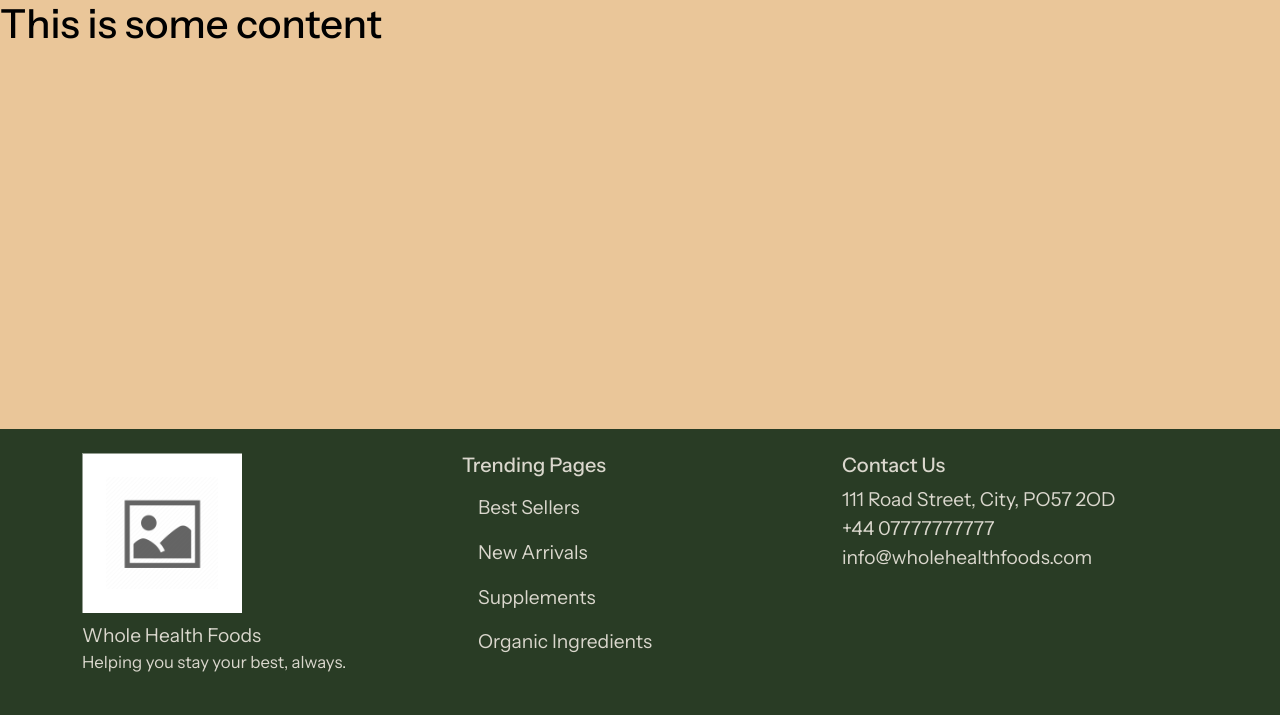
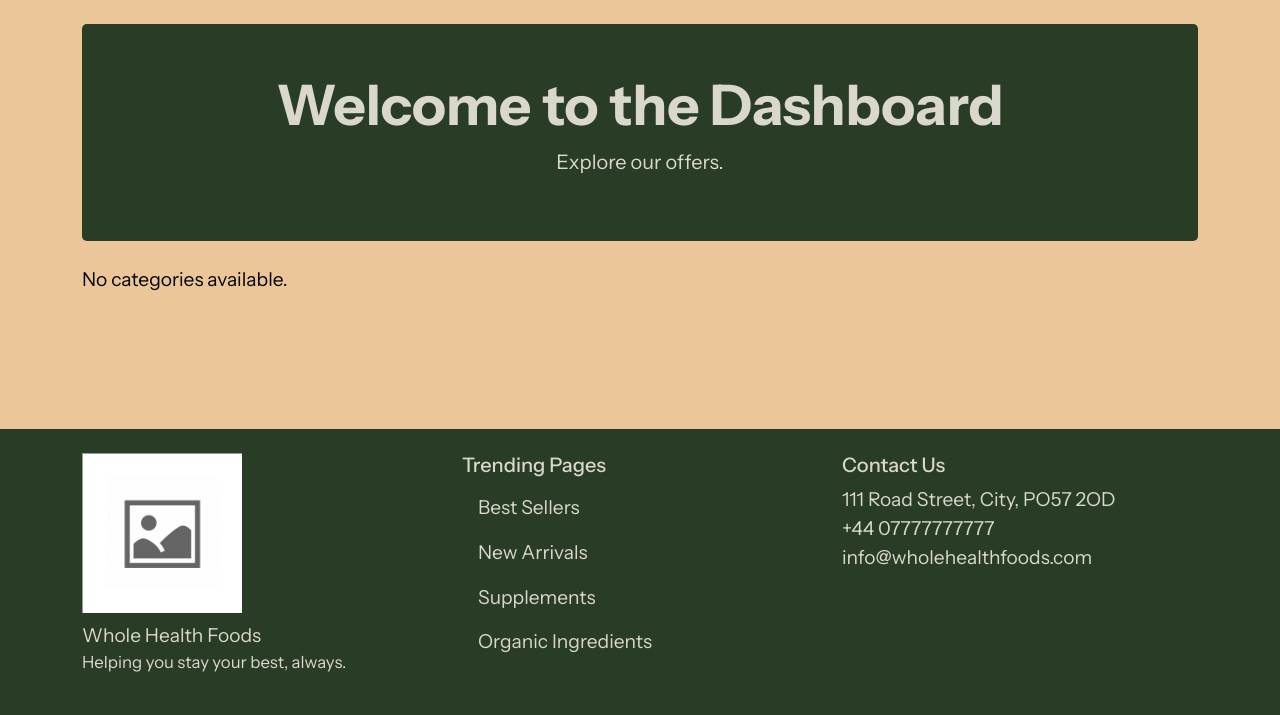
Before and after one commit to U53RNAM3-0109/HealthFoodWebServ, a Python web app: template app/templates/index.html in a window 1280 px wide. Shown: the part 85-800 px from the top of the page. Run offline with Jinja, Linux system fonts and the light colour scheme; the template is opened without the code that fills it, so the values that code supplies are empty.

Commit message:
Dashboard html page

```diff
--- a/app/templates/index.html
+++ b/app/templates/index.html
@@ -1,4 +1,31 @@
-{% extends "base.html" %}
+{% extends 'base.html' %}
+
+{% block title %}Dashboard{% endblock %}
+
+
 {% block content %}
-<h1>This is some content</h1>
-{% endblock content %}
+<div class="container mt-4">
+    <div class="jumbotron text-center bg-secondary text-light p-5 rounded-3">
+
+        {% if current_user.is_authenticated %}
+        <h1 class="display-4 fw-bold">Welcome to the Dashboard, {{current_user.firstname}}!</h1>
+        {% else %}
+        <h1 class="display-4 fw-bold">Welcome to the Dashboard</h1>
+        {% endif %}
+        <p class="lead">Explore our offers.</p>
+    </div>
+
+    {% if category_data %}
+        {% include '_categories.html' %}
+    {% else %}
+        <p class="mt-4">No categories available.</p>
+    {% endif %}
+
+    {% if current_user.is_admin %}
+     <div class="d-flex gap-3 mt-4">
+        <a href="{{ url_for('category.category_submit')}}" class="btn btn-secondary">Add category</a>
+    </div>
+    {% endif %}
+
+</div>
+{% endblock %}
```
